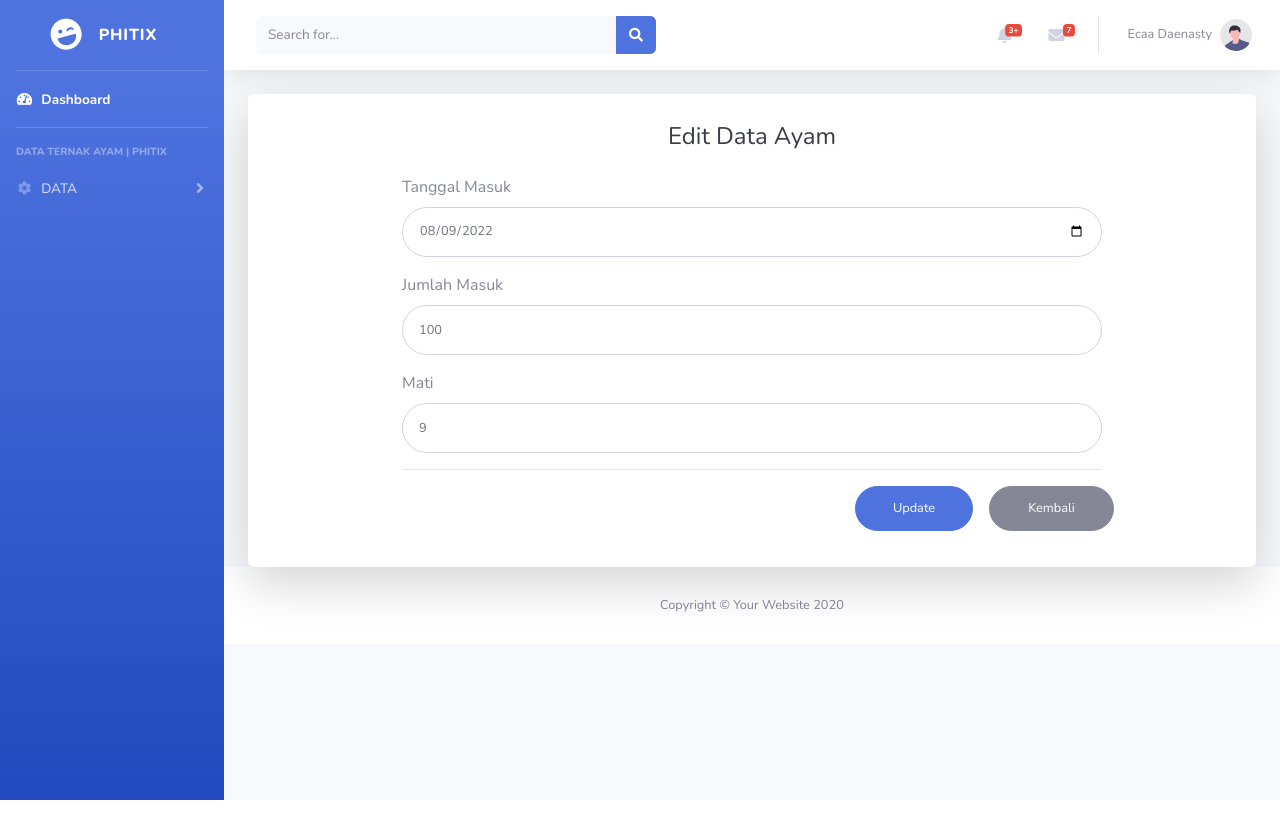
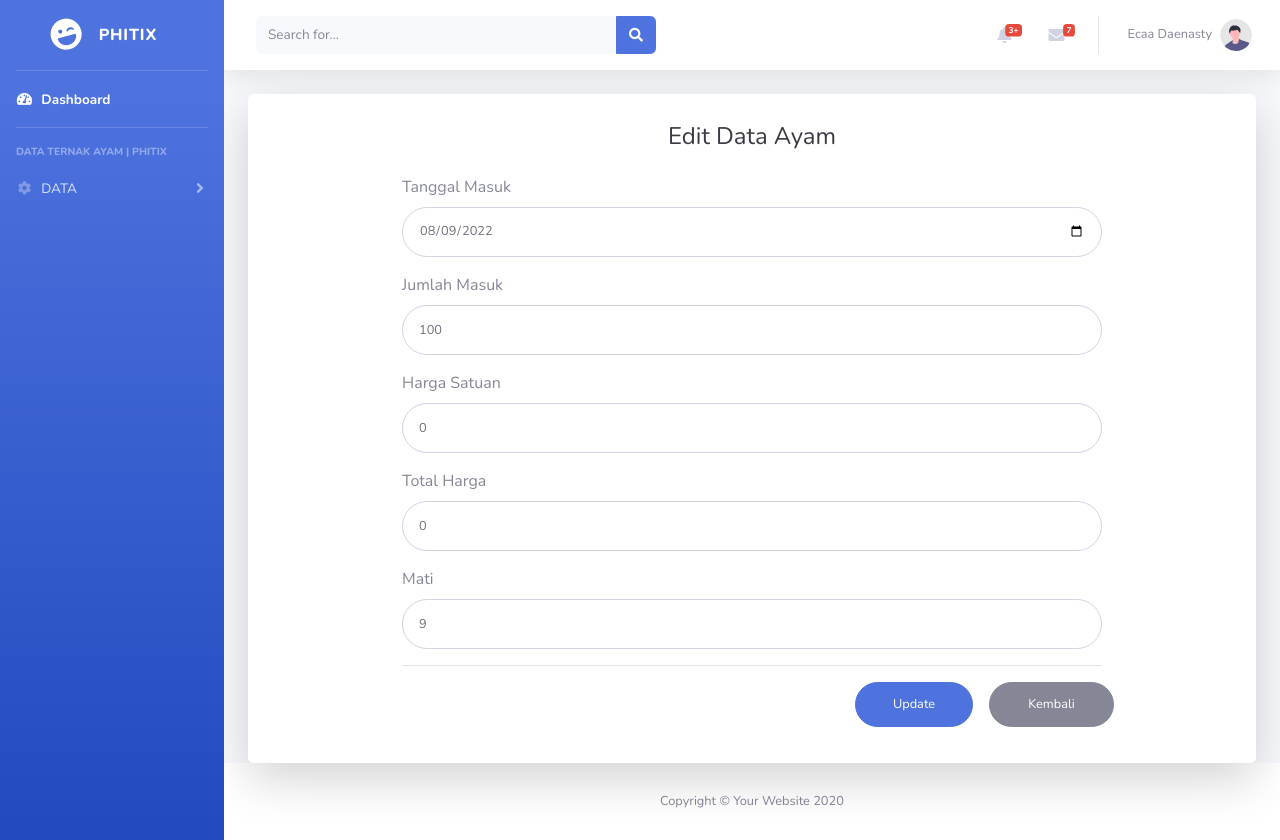
Before and after one commit to aishandavaniaa/phitix, a PHP site: page /edit_ayam.php?id=1 in a window 1280 px wide. Before the commit the page ends 800 px from the top, so only its background shows below. Run offline with PHP 8.4, Linux system fonts and the light colour scheme; a user stored in the database is signed in; data comes from the database, SQL or seed files in the repository.

Commit message:
edit ayam

```diff
--- a/edit_ayam.php
+++ b/edit_ayam.php
@@ -16,9 +16,11 @@ if( isset($_POST['update']) ){
     $id     = $_POST['id'];
     $tanggal_masuk   = $_POST['tanggal_masuk'];
     $jumlah_masuk   = $_POST['jumlah_masuk'];
+    $harga_satuan = $_POST['harga_satuan'];
+    $total_harga = $_POST['total_harga'];
     $mati   = $_POST['mati'];
 
-    $query = "UPDATE data_ayam SET tanggal_masuk='$tanggal_masuk', jumlah_masuk='$jumlah_masuk', mati='$mati' WHERE id='$id'";
+    $query = "UPDATE data_ayam SET tanggal_masuk='$tanggal_masuk', jumlah_masuk='$jumlah_masuk', harga_satuan='$harga_satuan', total_harga='$total_harga', mati='$mati' WHERE id='$id'";
     echo $query;
     $result = mysqli_query($koneksi, $query);
     header('Location: ayam.php');
@@ -31,6 +33,8 @@ while ($row = mysqli_fetch_array($result)){
     $id = $row['id'];
     $tanggal_masuk = $row['tanggal_masuk'];
     $jumlah_masuk = $row['jumlah_masuk'];
+    $harga_satuan = $row['harga_satuan'];
+    $total_harga = $row['total_harga'];
     $mati = $row['mati'];
 
 ?>
@@ -348,6 +352,14 @@ while ($row = mysqli_fetch_array($result)){
                                     <input type="number" class="form-control form-control-user" id="exampleInputPassword" name="jumlah_masuk" value="<?php echo $jumlah_masuk; ?>">
                                 </div>
                                 <div class="form-group">
+                                    <label>Harga Satuan</label>
+                                    <input type="number" class="form-control form-control-user" id="exampleInputPassword" name="harga_satuan" value="<?php echo $harga_satuan; ?>">
+                                </div>
+                                <div class="form-group">
+                                    <label>Total Harga</label>
+                                    <input type="number" class="form-control form-control-user" id="exampleInputPassword" name="total_harga" value="<?php echo $total_harga; ?>">
+                                </div>
+                                <div class="form-group">
                                     <label>Mati</label>
                                     <input type="number" class="form-control form-control-user" id="exampleInputUsername" name="mati" value="<?php echo $mati; ?>">
                                 </div>
```
